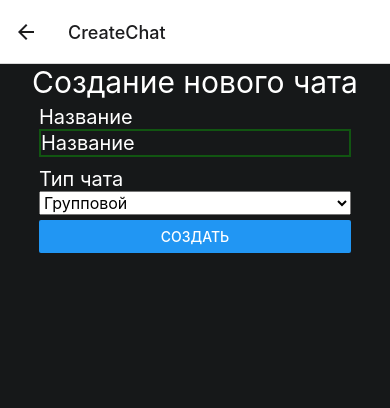
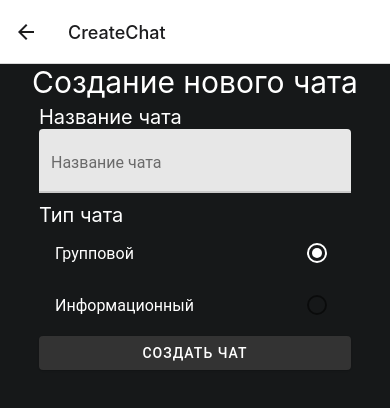
Before and after one commit to ponchik009/TULAHACK-CHAT-MOBILE, a React Native app: screen /CreateChat in a window 390 px wide. Shown: the top 408 px of the page. Built offline with nearby package versions, Linux system fonts and the light colour scheme.

Commit message:
create chat refactor

```diff
--- a/pages/CreateChannel/Index.tsx
+++ b/pages/CreateChannel/Index.tsx
@@ -1,3 +1,4 @@
+//@ts-nocheck
 import React from "react";
 import {
   StyleSheet,
--- a/pages/CreateChat/Index.tsx
+++ b/pages/CreateChat/Index.tsx
@@ -1,16 +1,15 @@
+//@ts-nocheck
 import React from "react";
 import {
-    Button,
+
     StyleSheet,
     Text,
     View,
     Keyboard,
     TouchableOpacity,
-    Picker,
 } from "react-native";
-import {
-    TextInput,
-} from "react-native-gesture-handler";
+import { Button, RadioButton, TextInput } from "react-native-paper";
+
 import { createChat } from "../../api/chat";
 
 const CreateChat = ({ navigation }: any) => {
@@ -23,7 +22,6 @@ const CreateChat = ({ navigation }: any) => {
         } catch (error) {
 
         }
-
     }
     return (
         <TouchableOpacity
@@ -41,21 +39,11 @@ const CreateChat = ({ navigation }: any) => {
                         marginVertical: 5,
                     }}
                 >
-                    <Text style={[styles.text, { fontSize: 20 }]}>Название</Text>
+                    <Text style={[styles.text, { fontSize: 20 }]}>Название чата</Text>
                     <TextInput
-                        placeholder="Название"
-                        style={[
-                            styles.text,
-                            {
-                                fontSize: 20,
-                                borderStyle: "solid",
-                                borderColor: "#115511",
-                                borderWidth: 2,
-                                flexGrow: 1,
-                            },
-                        ]}
+                        label="Название чата"
                         value={name}
-                        onChangeText={setName}
+                        onChangeText={text => setName(text)}
                     />
                 </View>
                 <View
@@ -64,16 +52,14 @@ const CreateChat = ({ navigation }: any) => {
                     }}
                 >
                     <Text style={[styles.text, { fontSize: 20 }]}>Тип чата</Text>
-                    <Picker
-                        selectedValue={chatType}
-                        style={{ flex: 1 }}
-                        onValueChange={(itemValue, itemIndex) => setChatType(itemValue)}
-                    >
-                        <Picker.Item label="Групповой" value="1" />
-                        <Picker.Item label="Информационный" value="2" />
-                    </Picker>
+                    <RadioButton.Group onValueChange={value => setChatType(value)} value={chatType}>
+                        <RadioButton.Item color="#fff" labelStyle={{ color: '#fff' }} label="Групповой" value="1" />
+                        <RadioButton.Item color="#fff" labelStyle={{ color: '#fff' }} label="Информационный" value="2" />
+                    </RadioButton.Group>
                 </View>
-                <Button title="Создать" onPress={handleCreateChat} />
+                <Button mode="contained" color="#333" onPress={handleCreateChat} >
+                    <Text>Создать чат</Text>
+                </Button>
             </View>
         </TouchableOpacity>
     )
--- a/pages/FindChannel/index.tsx
+++ b/pages/FindChannel/index.tsx
@@ -1,7 +1,7 @@
+//@ts-nocheck
 import React from "react";
 import {
     StyleSheet,
-    Text,
     View,
 } from "react-native";
 import { Button, IconButton, TextInput } from "react-native-paper";
```
